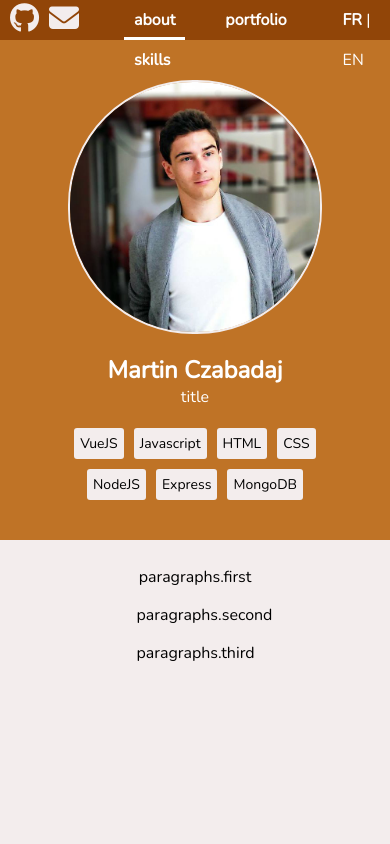
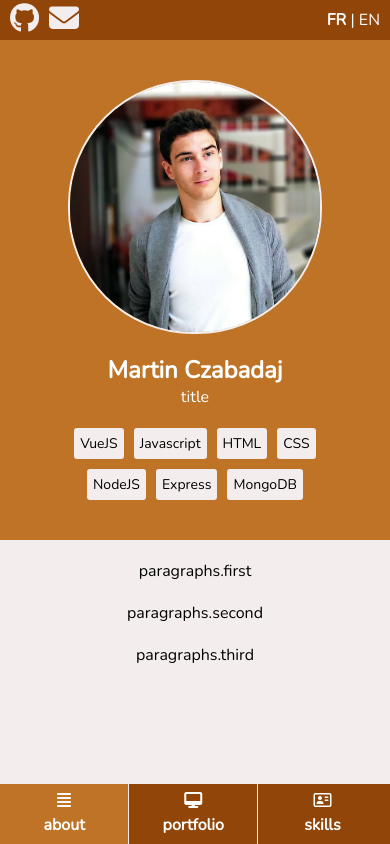
Before and after one commit to mczaba/site-perso, a Vue app: page /#/about in a window 390 px wide. Built offline with nearby package versions, Linux system fonts and the light colour scheme.

Commit message:
responsiveness done

```diff
--- a/src/components/About.vue
+++ b/src/components/About.vue
@@ -51,6 +51,23 @@ export default {
 
 .description {
   text-align: center;
-  padding: 10px 35%;
+  padding: 10px 0;
+  display: flex;
+  flex-direction: column;
+  align-items: center;
+  justify-content: flex-start;
+  p {
+    width: 550px;
+    margin: 10px 0;
+  }
+}
+
+@media screen and (max-width: 600px) {
+  .description {
+    padding: 10px 0 70px 0;
+    p {
+      width: 90%;
+    }
+  }
 }
 </style>
--- a/src/components/ProjectCard.vue
+++ b/src/components/ProjectCard.vue
@@ -45,7 +45,7 @@ export default {
 
 <style lang="scss" scoped>
 .card {
-  width: 500px;
+  max-width: 500px;
   box-shadow: 0 1px 5px rgba(0, 0, 0, 0.15);
   background-color: #fff;
   display: flex;
--- a/src/components/Projects.vue
+++ b/src/components/Projects.vue
@@ -126,4 +126,10 @@ export default {
   flex-wrap: wrap;
   gap: 30px;
 }
+
+@media screen and (max-width: 600px) {
+  .portfolio {
+    margin-bottom: 60px;
+  }
+}
 </style>
--- a/src/components/navBar.vue
+++ b/src/components/navBar.vue
@@ -1,12 +1,13 @@
 <template>
-  <nav>
+  <div>
+    <nav id="navbar">
       <div id="contact">
         <a href="https://github.com/mczaba"><i class="fab fa-github"></i></a>
         <a href="mailto:martin.czabadaj@gmail.com"
           ><i class="fas fa-envelope"></i
         ></a>
       </div>
-    <div class="navigation">
+      <div class="navigation" v-if="!mobileView">
         <router-link to="/about" class="link" active-class="active">{{
           $t("about")
         }}</router-link>
@@ -19,14 +20,51 @@
       </div>
       <langage-picker />
     </nav>
+    <nav v-if="mobileView" id="mobileNav">
+      <router-link to="/about" class="link-bottom" active-class="active-bottom"
+        ><i class="fas fa-align-justify"></i
+        ><span>
+          {{ $t("about") }}
+        </span></router-link
+      >
+      <router-link
+        to="/projects"
+        class="link-bottom"
+        active-class="active-bottom"
+        ><i class="fas fa-desktop"></i
+        ><span>
+          {{ $t("portfolio") }}
+        </span></router-link
+      >
+      <router-link to="/skills" class="link-bottom" active-class="active-bottom"
+        ><i class="far fa-address-card"></i
+        ><span>
+          {{ $t("skills") }}
+        </span></router-link
+      >
+    </nav>
+  </div>
 </template>
 
 <script>
 import langagePicker from "./LangagePicker";
 export default {
   name: "navbar",
+  data() {
+    return { windowWidth: window.innerWidth };
+  },
+  computed: {
+    mobileView() {
+      return this.windowWidth < 600;
+    }
+  },
   components: {
     langagePicker
+  },
+  mounted() {
+    window.addEventListener("resize", () => {
+      this.windowWidth = window.innerWidth;
+    });
   }
 };
 </script>
@@ -47,7 +85,7 @@ export default {
 </i18n>
 
 <style lang="scss" scoped>
-nav {
+#navbar {
   position: fixed;
   top: 0;
   right: 0;
@@ -60,6 +98,44 @@ nav {
   z-index: 1;
   padding: 0 10px;
   color: var(--text-nav);
+}
+
+#mobileNav {
+  position: fixed;
+  bottom: 0;
+  right: 0;
+  left: 0;
+  display: flex;
+  height: 60px;
+  gap: 0;
+  background-color: var(--background-nav);
+  z-index: 1;
+  color: var(--text-nav);
+  .link-bottom {
+    border-right: 1px solid var(--text-nav);
+    width: calc(33% - 0.5px);
+    margin: 0;
+    padding: 5px 0;
+    display: flex;
+    flex-direction: column;
+    align-items: center;
+    justify-content: space-around;
+    color: white;
+    text-decoration: none;
+    font-weight: bold;
+    &:visited {
+      color: white;
+    }
+    &:active {
+      outline: none;
+    }
+    &:focus {
+      outline: none;
+    }
+    &:last-child {
+      border-right: none;
+    }
+  }
 }
 #contact {
   width: 76px;
@@ -102,4 +178,7 @@ nav {
   height: calc(100% - 3px);
   border-bottom: 3px solid white;
 }
+.active-bottom {
+  background-color: #bf7326;
+}
 </style>
```
Also changed, not shown: 7 other files (tests, documents, lock files or other folders). Lines whose indentation alone changed are shown as unchanged.
